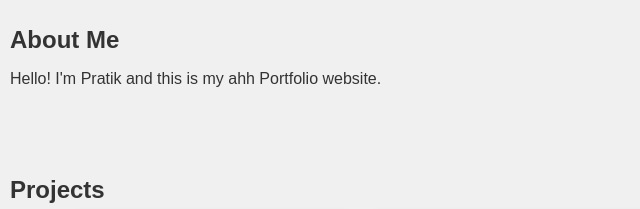
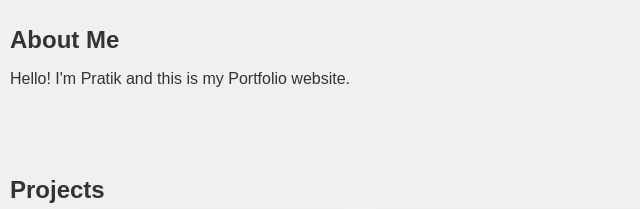
Before and after one commit to GamerPKP/Portfolio-Basic, a plain HTML site: page index.html in a window 1280 px wide. Shown: the part 225-434 px from the top of the page, 130-770 px from the left. Drawn offline with Linux system fonts and the light colour scheme.

Commit message:
“Updated About section”

```diff
--- a/index.html
+++ b/index.html
@@ -24,7 +24,7 @@
     <!-- About Section -->
     <section id="about">
       <h2>About Me</h2>
-      <p>Hello! I'm Pratik and this is my ahh Portfolio website.</p>
+      <p>Hello! I'm Pratik and this is my Portfolio website.</p>
     </section>
 
     <!-- Projects Section -->
```
